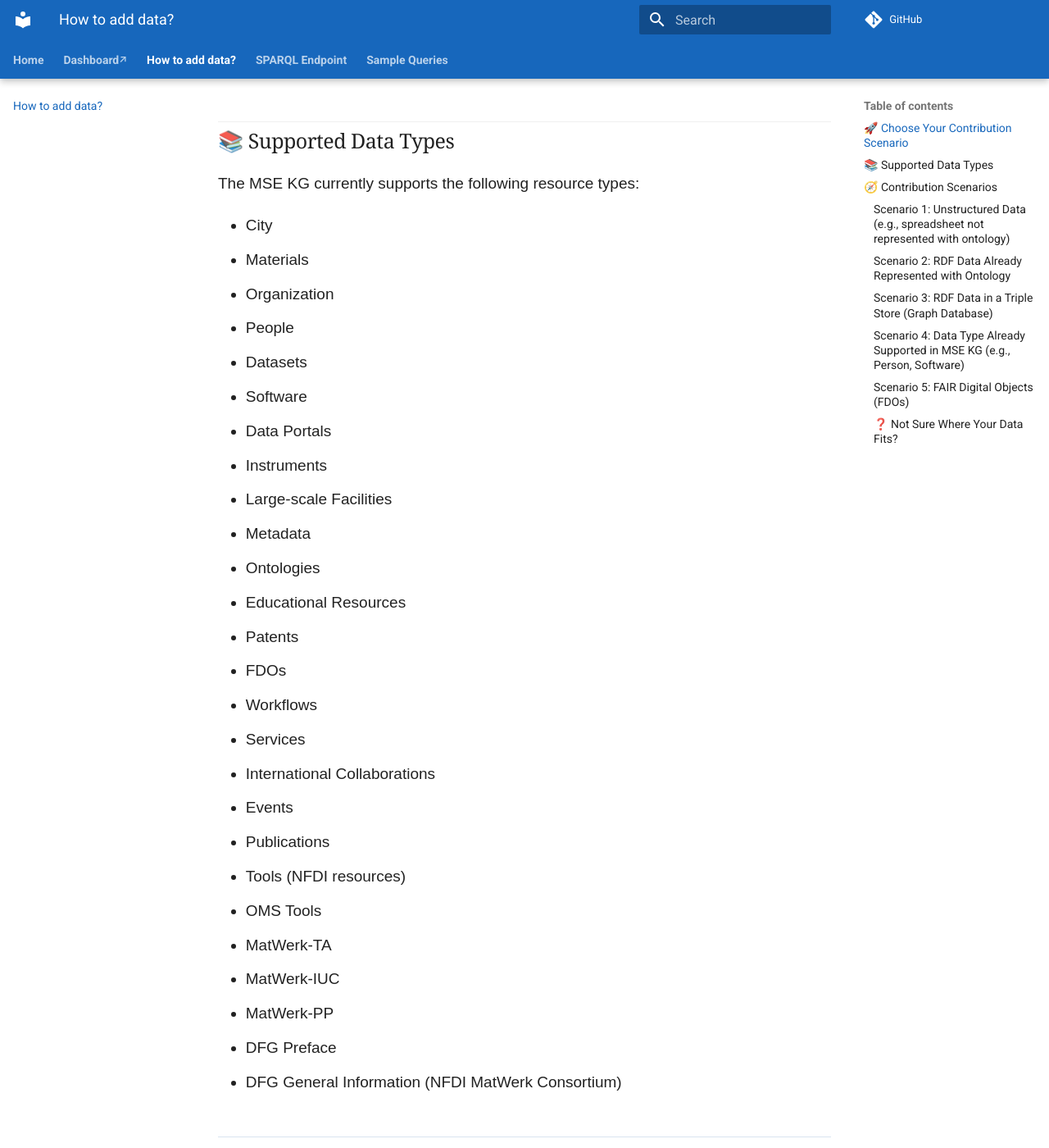
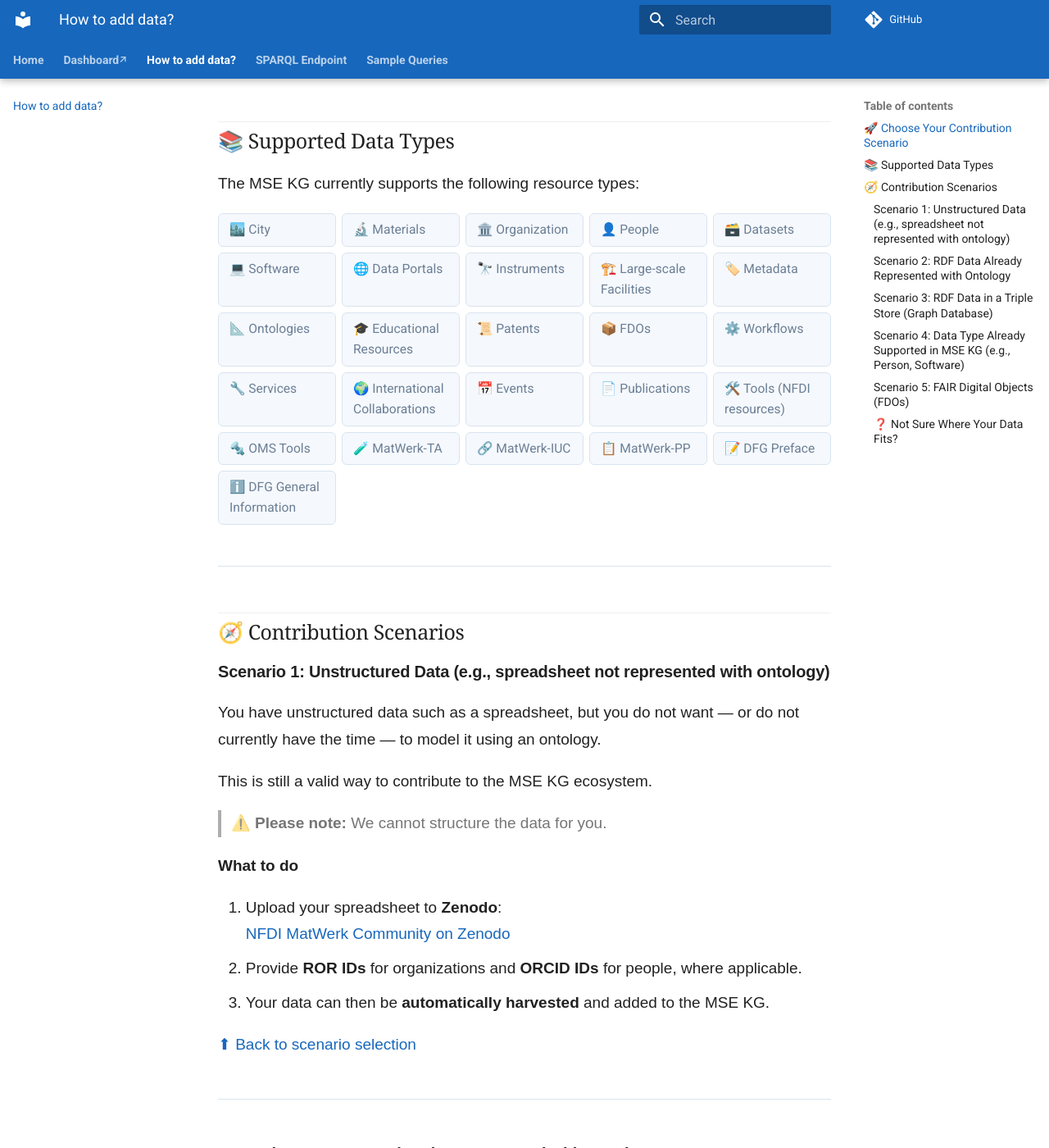
Before and after one commit to ISE-FIZKarlsruhe/matwerk, an MkDocs documentation site: the page built from docs/upload.md, in a window 1280 px wide and 1400 px high, scrolled down 955 px. Shown: the whole window at 82% size. Built offline with MkDocs 1.6.1 and Material for MkDocs 9.7.7, drawn with Linux system fonts in a browser that asks for light colours; comment, search, counter and statistics services are not loaded.

Commit message:
improve homepage layout

```diff
--- a/docs/overrides/assets/stylesheets/extra.css
+++ b/docs/overrides/assets/stylesheets/extra.css
@@ -194,16 +194,16 @@ code, .md-typeset code {
 /* ── Access Cards Grid ───────────────────────────────────── */
 .access-grid {
   display: grid;
-  grid-template-columns: repeat(auto-fit, minmax(220px, 1fr));
-  gap: 1rem;
-  margin: 1.5rem 0;
+  grid-template-columns: repeat(auto-fit, minmax(160px, 1fr));
+  gap: 0.75rem;
+  margin: 1.25rem 0;
 }
 
 .access-card {
   background: var(--mse-light-bg);
   border: 1px solid var(--mse-border);
   border-radius: var(--card-radius);
-  padding: 1.5rem;
+  padding: 1rem 1.1rem;
   transition: transform 0.2s ease, box-shadow 0.2s ease, border-color 0.2s ease;
   box-shadow: var(--card-shadow);
   position: relative;
@@ -230,37 +230,37 @@ code, .md-typeset code {
 }
 
 .card-icon {
-  font-size: 1.8rem;
-  margin-bottom: 0.75rem;
+  font-size: 1.3rem;
+  margin-bottom: 0.4rem;
   display: block;
 }
 
 .access-card strong {
   display: block;
   font-family: 'DM Sans', sans-serif;
-  font-size: 1rem;
+  font-size: 0.92rem;
   font-weight: 600;
   color: var(--mse-text);
-  margin-bottom: 0.4rem;
+  margin-bottom: 0.25rem;
 }
 
 .access-card p {
-  font-size: 0.87rem !important;
+  font-size: 0.8rem !important;
   color: var(--mse-muted);
-  line-height: 1.55;
-  margin-bottom: 1rem;
+  line-height: 1.5;
+  margin-bottom: 0.75rem;
 }
 
 .card-btn {
   display: inline-block;
   font-family: 'DM Sans', sans-serif;
-  font-size: 0.82rem;
+  font-size: 0.78rem;
   font-weight: 600;
   color: var(--mse-blue) !important;
   text-decoration: none !important;
   border: 1px solid var(--mse-blue);
-  border-radius: 6px;
-  padding: 0.35em 0.85em;
+  border-radius: 5px;
+  padding: 0.28em 0.7em;
   transition: background 0.15s, color 0.15s;
 }
 
@@ -272,15 +272,16 @@ code, .md-typeset code {
 /* ── Scope Grid ──────────────────────────────────────────── */
 .scope-grid {
   display: grid;
-  grid-template-columns: repeat(auto-fit, minmax(200px, 1fr));
+  grid-template-columns: repeat(auto-fit, minmax(160px, 1fr));
   gap: 0.75rem;
   margin: 1.25rem 0;
 }
 
 .scope-item {
   display: flex;
+  flex-direction: column;
   align-items: flex-start;
-  gap: 0.85rem;
+  gap: 0.4rem;
   background: var(--mse-light-bg);
   border: 1px solid var(--mse-border);
   border-radius: 10px;
@@ -310,7 +311,7 @@ code, .md-typeset code {
 /* ── Ontology Cards ──────────────────────────────────────── */
 .ontology-grid {
   display: grid;
-  grid-template-columns: repeat(auto-fit, minmax(260px, 1fr));
+  grid-template-columns: repeat(auto-fit, minmax(160px, 1fr));
   gap: 1rem;
   margin: 1.25rem 0;
 }
@@ -371,7 +372,7 @@ code, .md-typeset code {
 /* ── Contribute Row ──────────────────────────────────────── */
 .contribute-row {
   display: grid;
-  grid-template-columns: repeat(auto-fit, minmax(180px, 1fr));
+  grid-template-columns: repeat(auto-fit, minmax(160px, 1fr));
   gap: 0.75rem;
   margin: 1.25rem 0;
 }
@@ -456,3 +457,30 @@ code, .md-typeset code {
     font-size: 1.8rem;
   }
 }
+
+/* ── Supported Data Types Grid ───────────────────────────── */
+/* Add this to docs/stylesheets/extra.css                    */
+
+.datatype-grid {
+  display: grid;
+  grid-template-columns: repeat(auto-fill, minmax(130px, 1fr));
+  gap: 0.35rem;
+  margin: 1rem 0;
+}
+
+.dtype {
+  background: var(--mse-light-bg, #f5f8fc);
+  border: 1px solid var(--mse-border, #d8e4f0);
+  border-radius: 6px;
+  padding: 0.35rem 0.65rem;
+  font-size: 0.78rem;
+  font-weight: 500;
+  color: var(--mse-muted, #6b7f96);
+  transition: border-color 0.15s, color 0.15s, background 0.15s;
+}
+
+.dtype:hover {
+  border-color: var(--mse-teal, #0f9e8e);
+  color: var(--mse-teal, #0f9e8e);
+  background: rgba(15, 158, 142, 0.06);
+}
--- a/docs/upload.md
+++ b/docs/upload.md
@@ -23,33 +23,34 @@ Adding more data benefits us all. Depending on **your data type** and **how your
 
 The MSE KG currently supports the following resource types:
 
-- City
-- Materials
-- Organization
-- People
-- Datasets
-- Software
-- Data Portals
-- Instruments
-- Large-scale Facilities
-- Metadata
-- Ontologies
-- Educational Resources
-- Patents
-- FDOs
-- Workflows
-- Services
-- International Collaborations
-- Events
-- Publications
-- Tools (NFDI resources)
-- OMS Tools
-- MatWerk-TA
-- MatWerk-IUC
-- MatWerk-PP
-- DFG Preface
-- DFG General Information (NFDI MatWerk Consortium)
-
+<div class="datatype-grid">
+  <div class="dtype">🏙️ City</div>
+  <div class="dtype">🔬 Materials</div>
+  <div class="dtype">🏛️ Organization</div>
+  <div class="dtype">👤 People</div>
+  <div class="dtype">🗃️ Datasets</div>
+  <div class="dtype">💻 Software</div>
+  <div class="dtype">🌐 Data Portals</div>
+  <div class="dtype">🔭 Instruments</div>
+  <div class="dtype">🏗️ Large-scale Facilities</div>
+  <div class="dtype">🏷️ Metadata</div>
+  <div class="dtype">📐 Ontologies</div>
+  <div class="dtype">🎓 Educational Resources</div>
+  <div class="dtype">📜 Patents</div>
+  <div class="dtype">📦 FDOs</div>
+  <div class="dtype">⚙️ Workflows</div>
+  <div class="dtype">🔧 Services</div>
+  <div class="dtype">🌍 International Collaborations</div>
+  <div class="dtype">📅 Events</div>
+  <div class="dtype">📄 Publications</div>
+  <div class="dtype">🛠️ Tools (NFDI resources)</div>
+  <div class="dtype">🔩 OMS Tools</div>
+  <div class="dtype">🧪 MatWerk-TA</div>
+  <div class="dtype">🔗 MatWerk-IUC</div>
+  <div class="dtype">📋 MatWerk-PP</div>
+  <div class="dtype">📝 DFG Preface</div>
+  <div class="dtype">ℹ️ DFG General Information</div>
+</div>
 ---
 
 ## 🧭 Contribution Scenarios
--- a/environment.yml
+++ /dev/null
@@ -1,6 +0,0 @@
-name: matwerk
-channels:
-  - defaults
-dependencies:
-  - python=3.11
-prefix: C:\Users\eno\AppData\Local\anaconda3\envs\matwerk
```
Also changed, not shown: 2 other files.
